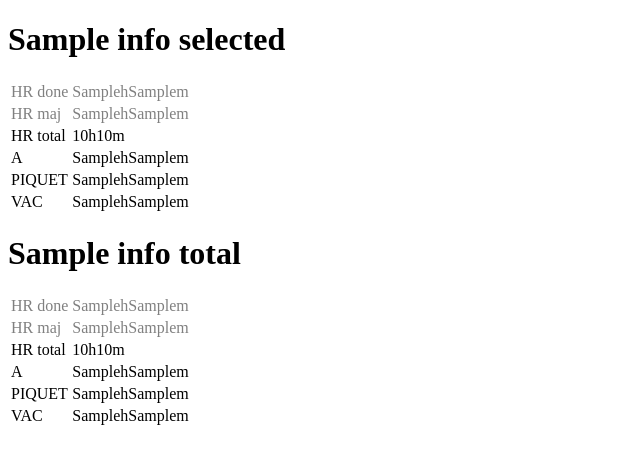
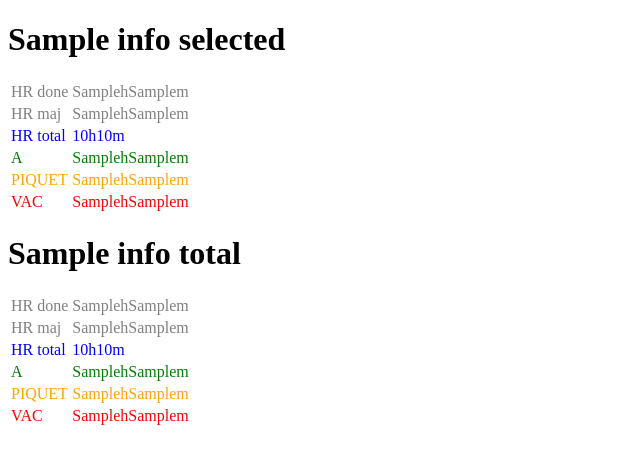
Before and after one commit to lucsch/KOPP, a Python web app: template kopp/templates/info.html in a window 1280 px wide. Shown: the top 464 px of the page, without its empty margins (0-640 px from the left). Run offline with Jinja, Linux system fonts and the light colour scheme; the template is opened without the code that fills it: most values are stand-ins (such as "Sample title", 1, 10 or a date in 2020).

Commit message:
close #7 using same colors in the info window and graph window

```diff
--- a/kopp/templates/info.html
+++ b/kopp/templates/info.html
@@ -19,20 +19,20 @@
         <td><font color="gray">{{ info_selected.hr_increased_hours }}h{{ info_selected.hr_increased_minutes }}m</font></td>
     </tr>
     <tr>
-        <td>HR total</td>
-        <td>{{ info_selected.hr_total_hours }}h{{ info_selected.hr_total_minutes }}m</td>
+        <td><font color="blue">HR total</font></td>
+        <td><font color="blue">{{ info_selected.hr_total_hours }}h{{ info_selected.hr_total_minutes }}m</font></td>
     </tr>
     <tr>
-        <td>A</td>
-        <td>{{ info_selected.a_hours }}h{{ info_selected.a_minutes }}m</td>
+        <td><font color="green">A</font></td>
+        <td><font color="green">{{ info_selected.a_hours }}h{{ info_selected.a_minutes }}m</font></td>
     </tr>
     <tr>
-        <td>PIQUET</td>
-        <td>{{ info_selected.piquet_hours }}h{{ info_selected.piquet_minutes }}m</td>
+        <td><font color="orange">PIQUET</font></td>
+        <td><font color="orange">{{ info_selected.piquet_hours }}h{{ info_selected.piquet_minutes }}m</font></td>
     </tr>
     <tr>
-        <td>VAC</td>
-        <td>{{ info_selected.vac_hours }}h{{ info_selected.vac_minutes }}m</td>
+        <td><font color="red">VAC</font></td>
+        <td><font color="red">{{ info_selected.vac_hours }}h{{ info_selected.vac_minutes }}m</font></td>
     </tr>
     </tbody>
 </table>
@@ -50,20 +50,20 @@
         <td><font color="gray">{{ info_total.hr_increased_hours }}h{{ info_total.hr_increased_minutes }}m</font></td>
     </tr>
     <tr>
-        <td>HR total</td>
-        <td>{{ info_total.hr_total_hours }}h{{ info_total.hr_total_minutes }}m</td>
+        <td><font color="blue">HR total</font></td>
+        <td><font color="blue">{{ info_total.hr_total_hours }}h{{ info_total.hr_total_minutes }}m</font></td>
     </tr>
     <tr>
-        <td>A</td>
-        <td>{{ info_total.a_hours }}h{{ info_total.a_minutes }}m</td>
+        <td><font color="green">A</font></td>
+        <td><font color="green">{{ info_total.a_hours }}h{{ info_total.a_minutes }}m</font></td>
     </tr>
     <tr>
-        <td>PIQUET</td>
-        <td>{{ info_total.piquet_hours }}h{{ info_total.piquet_minutes }}m</td>
+        <td><font color="orange">PIQUET</font></td>
+        <td><font color="orange">{{ info_total.piquet_hours }}h{{ info_total.piquet_minutes }}m</font></td>
     </tr>
     <tr>
-        <td>VAC</td>
-        <td>{{ info_total.vac_hours }}h{{ info_total.vac_minutes }}m</td>
+        <td><font color="red">VAC</font></td>
+        <td><font color="red">{{ info_total.vac_hours }}h{{ info_total.vac_minutes }}m</font></td>
     </tr>
     </tbody>
 </table>
```
